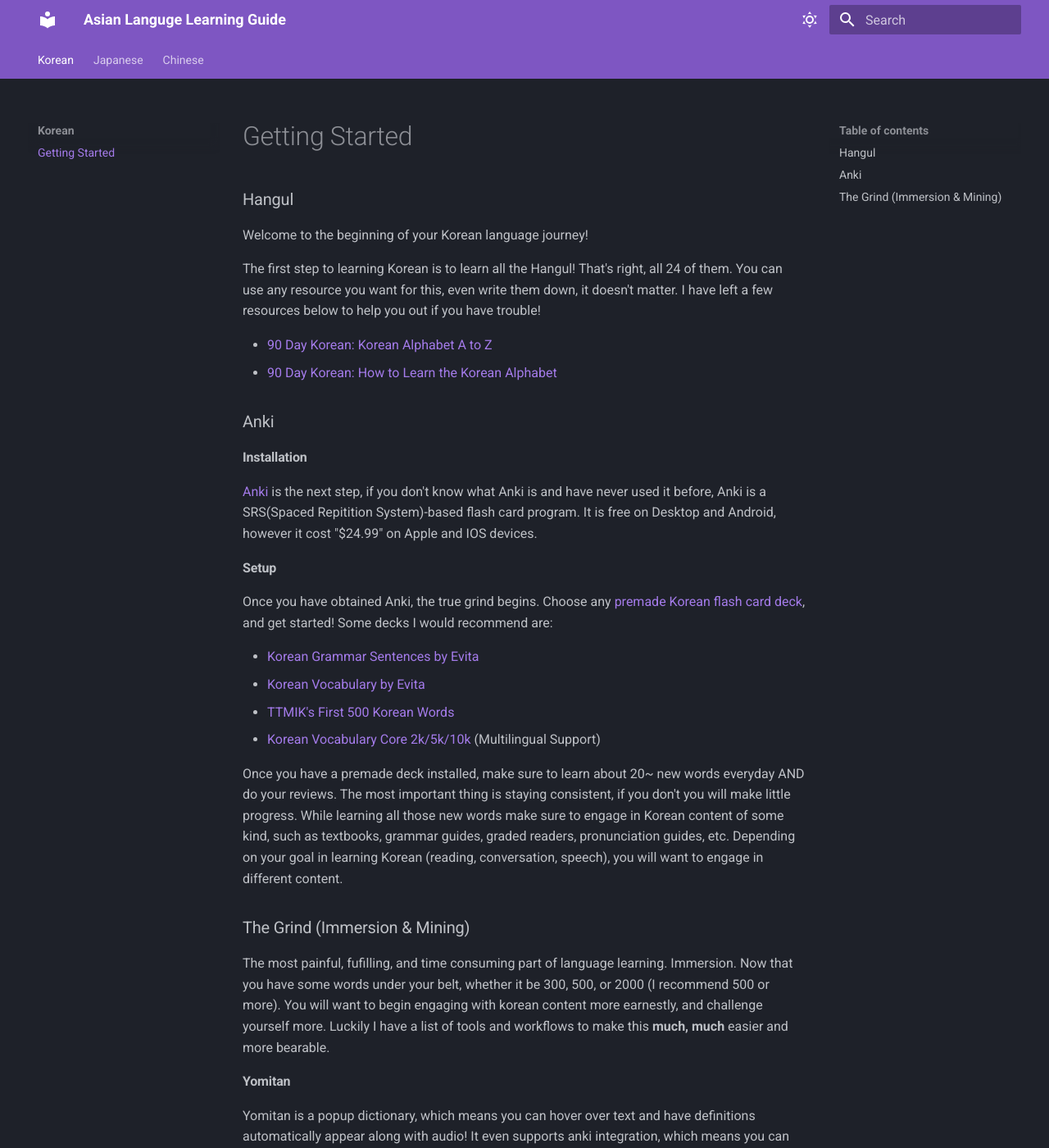
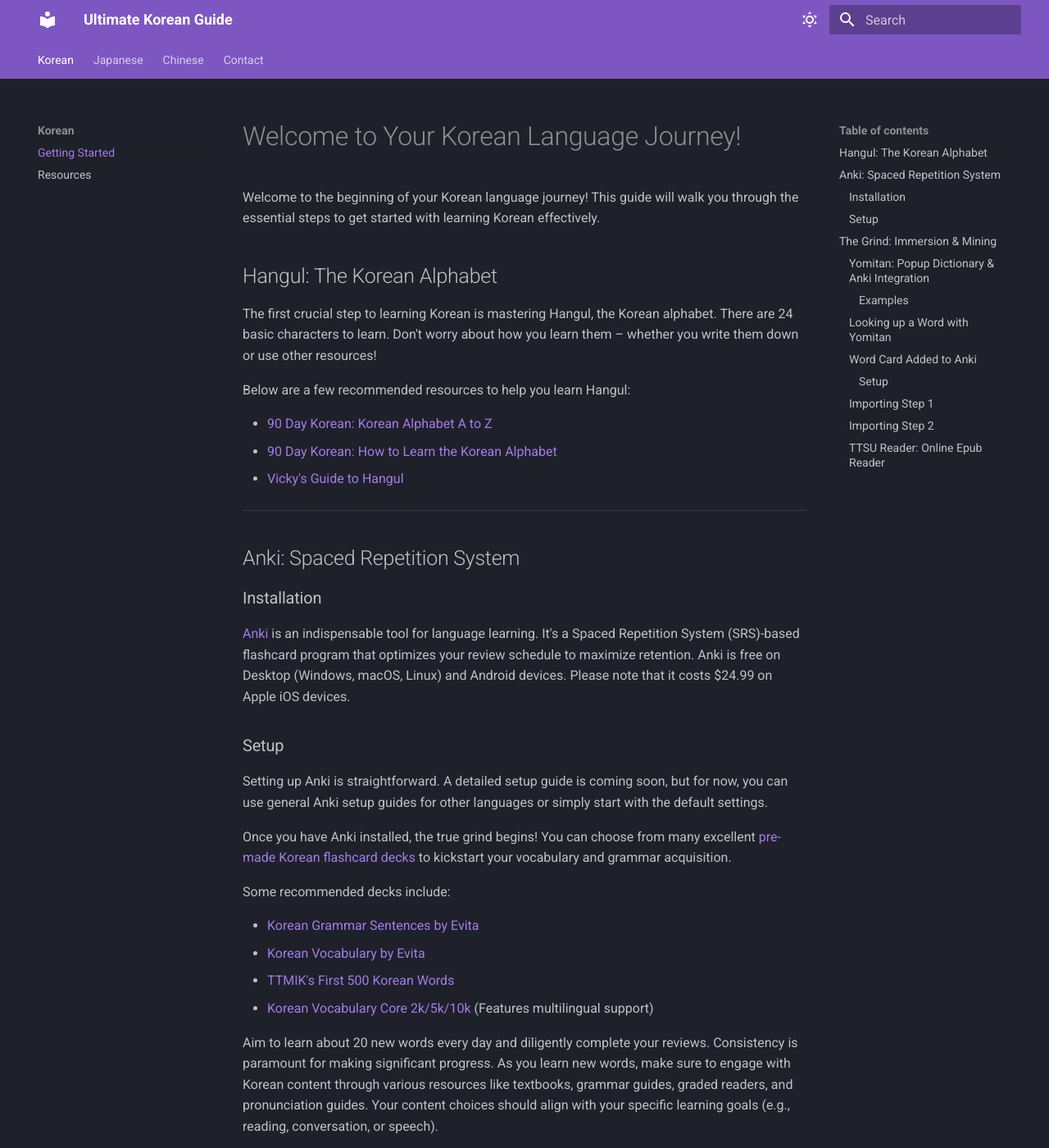
Before and after one commit to SpazzTL/SpazzTL.github.io, an MkDocs documentation site: the page built from docs/korean.md, in a window 1280 px wide and 1400 px high. Shown: the whole window at 82% size. Built offline with MkDocs 1.6.1 and Material for MkDocs 9.7.7, drawn with Linux system fonts in a browser that asks for light colours; some web fonts are replaced; some of the changed text lies outside the part shown.

Commit message:
Massive Revision and Addition

```diff
--- /dev/null
+++ b/docs/css/custom.css
@@ -0,0 +1,8 @@
+
+.image {
+    height: 400px !important;
+    max-width: 100% !important;
+    display: block !important;
+    margin: 0 auto !important; /* To center it */
+
+}
--- a/docs/korean.md
+++ b/docs/korean.md
@@ -1,42 +1,86 @@
-# Hangul
+# Welcome to Your Korean Language Journey!
 
-Welcome to the beginning of your Korean language journey!
+Welcome to the beginning of your Korean language journey! This guide will walk you through the essential steps to get started with learning Korean effectively.
 
-The first step to learning Korean is to learn all the Hangul! That's right, all 24 of them. You can use any resource you want for this, even write them down, it doesn't matter. I have left a few resources below to help you out if you have trouble!
+## Hangul: The Korean Alphabet
 
-* [90 Day Korean: Korean Alphabet A to Z](https://www.90daykorean.com/korean-alphabet-a-to-z/)
-* [90 Day Korean: How to Learn the Korean Alphabet](https://www.90daykorean.com/how-to-learn-the-korean-alphabet/)
+The first crucial step to learning Korean is mastering Hangul, the Korean alphabet. There are 24 basic characters to learn. Don't worry about how you learn them – whether you write them down or use other resources!
 
-# Anki
-## Installation
-[Anki](https://docs.ankiweb.net/platform/windows/installing.html) is the next step, if you don't know what Anki is and have never used it before, Anki is a SRS(Spaced Repitition System)-based flash card program. It is free on Desktop and Android, however it cost "$24.99" on Apple and IOS devices.
-## Setup
-Once you have obtained Anki, the true grind begins. Choose any [premade Korean flash card deck](https://ankiweb.net/shared/decks?search=korean), and get started! Some decks I would recommend are:
+Below are a few recommended resources to help you learn Hangul:
 
-* [Korean Grammar Sentences by Evita ](https://ankiweb.net/shared/info/3614346923)
-* [Korean Vocabulary by Evita](https://ankiweb.net/shared/info/4066961604)
-* [TTMIK's First 500 Korean Words](https://ankiweb.net/shared/info/1551455917)
-* [Korean Vocabulary Core 2k/5k/10k](https://ankiweb.net/shared/info/994297597) (Multilingual Support)
+* <a href="https://www.90daykorean.com/korean-alphabet-a-to-z/" target="_blank" rel="noopener">90 Day Korean: Korean Alphabet A to Z</a>
+* <a href="https://www.90daykorean.com/how-to-learn-the-korean-alphabet/" target="_blank" rel="noopener">90 Day Korean: How to Learn the Korean Alphabet</a>
+* <a href="https://www.youtube.com/watch?v=85qJXvyFrIc" target="_blank" rel="noopener">Vicky's Guide to Hangul</a>
 
-Once you have a premade deck installed, make sure to learn about 20~ new words everyday AND do your reviews. The most important thing is staying consistent, if you don't you will make little progress. While learning all those new words make sure to engage in Korean content of some kind, such as textbooks, grammar guides, graded readers, pronunciation guides, etc. Depending on your goal in learning Korean (reading, conversation, speech), you will want to engage in different content.
+---
 
+## Anki: Spaced Repetition System
 
-# The Grind (Immersion & Mining)
-The most painful, fufilling, and time consuming part of language learning. Immersion. Now that you have some words under your belt, whether it be 300, 500, or 2000 (I recommend 500 or more). You will want to begin engaging with korean content more earnestly, and challenge yourself more. Luckily I have a list of tools and workflows to make this **much, much** easier and more bearable.
+### Installation
 
-## Yomitan
-Yomitan is a popup dictionary, which means you can hover over text and have definitions automatically appear along with audio! It even supports anki integration, which means you can "Mine" cards very easily! "Mining" is when you see a new word, and add it to study later. In the example below I am using Yomitan on 응시하다, and then clicking the plus button to add it to anki.
+<a href="https://docs.ankiweb.net/platform/windows/installing.html" target="_blank" rel="noopener">Anki</a> is an indispensable tool for language learning. It's a Spaced Repetition System (SRS)-based flashcard program that optimizes your review schedule to maximize retention. Anki is free on Desktop (Windows, macOS, Linux) and Android devices. Please note that it costs $24.99 on Apple iOS devices.
 
-## Examples
+### Setup
+
+Setting up Anki is straightforward. A detailed setup guide is coming soon, but for now, you can use general Anki setup guides for other languages or simply start with the default settings.
+
+Once you have Anki installed, the true grind begins! You can choose from many excellent <a href="https://ankiweb.net/shared/decks?search=korean" target="_blank" rel="noopener">pre-made Korean flashcard decks</a> to kickstart your vocabulary and grammar acquisition.
+
+Some recommended decks include:
+
+* <a href="https://ankiweb.net/shared/info/3614346923" target="_blank" rel="noopener">Korean Grammar Sentences by Evita</a>
+* <a href="https://ankiweb.net/shared/info/4066961604" target="_blank" rel="noopener">Korean Vocabulary by Evita</a>
+* <a href="https://ankiweb.net/shared/info/1551455917" target="_blank" rel="noopener">TTMIK's First 500 Korean Words</a>
+* <a href="https://ankiweb.net/shared/info/994297597" target="_blank" rel="noopener">Korean Vocabulary Core 2k/5k/10k</a> (Features multilingual support)
+
+Aim to learn about 20 new words every day and diligently complete your reviews. Consistency is paramount for making significant progress. As you learn new words, make sure to engage with Korean content through various resources like textbooks, grammar guides, graded readers, and pronunciation guides. Your content choices should align with your specific learning goals (e.g., reading, conversation, or speech).
+
+---
+
+## The Grind: Immersion & Mining
+
+This is often the most challenging, yet ultimately rewarding and time-consuming, part of language learning: immersion. Once you have a foundational vocabulary (I recommend 500 words or more), you'll want to start engaging with Korean content more earnestly and challenging yourself. Fortunately, several tools and workflows can make this process **much** easier and more bearable.
+
+### Yomitan: Popup Dictionary & Anki Integration
+
+Yomitan is an incredibly useful browser extension that functions as a popup dictionary. You can simply hover over Korean text on a webpage, and definitions along with audio will automatically appear. Its main feature is Anki integration, allowing you to "mine" new cards effortlessly. "Mining" refers to the process of encountering a new word, looking it up, and adding it to your Anki deck for later study.
+
+#### Examples
 
 === "Yomitan Lookup"
 
-    ### Looking up a word
-    Here's a screenshot showing the Yomitan dictionary overlay when looking up a word on a webpage.
-    ![Yomitan Lookup Screenshot](/assets/yomitan-1.png)
+    ### Looking up a Word with Yomitan
+    Here is me using Yomitan while reading 꼬마 중위 in TTSU Reader (below)
+    <img src="/assets/yomitan-1.png" alt="Yomitan Word Lookup Screenshot" class="image">
 
 === "Anki Card"
 
-    ### Word added to Anki
-    This screenshot displays the Anki card that is automatically generated from Yomitan. (With my custom styling*)
-    ![Anki Word Card Screenshot](/assets/yomitan-2.png)
+    ### Word Card Added to Anki
+    This screenshot shows the word I mined in Anki. (Please note I have a custom Anki card setup)
+    <img src="/assets/yomitan-2.png" alt="Anki Card Screenshot" class="image">
+
+#### Setup
+First, let's install some dictionaries for use in Yomitan. You don't have to download all the dicts, or the same ones.
+
+* Install <a href="https://github.com/Samuihasu/krdict-yomichan/releases/tag/v2" target="_blank" rel="noopener">krdict_v2.zip</a>
+* Install <a href="https://github.com/Lyroxide/yomitan-ko-dic/releases" target="_blank" rel="noopener">Frequency & IPA & KO-EN</a> (Press 'Show all 30 assets')
+* Install <a href="https://github.com/peldas/yomitan-dicts?tab=readme-ov-file#korean-korean" target="_blank" rel="noopener">Hanja Dict</a>
+
+##### Step by Step
+
+=== "Step One"
+    Press "Configure installed and enabled dictionaries."
+    ### Importing Step 1
+    <img src="/assets/yomitan-3.png" alt="Yomitan Import Step One" class="image">
+=== "Step Two"
+    Press import and select all dictionaries you want to import. Then re-order as wanted, reference below.
+    ### Importing Step 2
+    <img src="/assets/yomitan-4.png" alt="Yomitan Import Step Two" class="image">
+
+Now that you have all the dicts installed, open Yomitan settings and import settings, using this <a href="https://drive.google.com/file/d/12FBuZJ5jdv5z7pou3WZPY5cfOTZmUcfU/view?usp=sharing" target="_blank" rel="noopener">file</a>.
+
+All your Yomitan look up should work! Hold shift for bilingual, and alt-shift monolingual! To setup anki, refer to one of the other guides for now such as <a href="https://learnjapanese.moe/yomichan/" target="_blank" rel="noopener">Moes Way</a>.
+
+### TTSU Reader: Online Epub Reader
+
+<a href="https://reader.ttsu.app" target="_blank" rel="noopener">TTSU Reader</a> is an online EPUB reader that works seamlessly with Yomitan, as seen in the examples above. Its primary benefit is enabling you to easily copy and paste text and use Yomitan. You can source your EPUBs in various ways, some of which will be listed in the Resources section [TODO].
--- a/mkdocs.yml
+++ b/mkdocs.yml
@@ -1,5 +1,7 @@
-site_name: Asian Languge Learning Guide
+site_name: Ultimate Korean Guide
 site_url: https://spazztl.github.io/
+extra_css:
+  - css/custom.css
 theme:
   name: material
   palette:
@@ -30,17 +32,22 @@
   #- Home: home.md
   - Korean:
       - 'Getting Started': korean.md
+      - 'Resources': koreanresources.md
   - Japanese: japanese.md
   - Chinese: chinese.md
+  - Contact: contact.md
 
 markdown_extensions:
   - toc:
       permalink: "#"
       permalink_title: Anchor link to this section for reference
-
-      baselevel: "3"
-      toc_depth: "3"
-
+      baselevel: 1
+      toc_depth: 4
+  - md_in_html
+  - attr_list
   - pymdownx.superfences
+  - pymdownx.emoji:
+      emoji_index: !!python/name:material.extensions.emoji.twemoji
+      emoji_generator: !!python/name:material.extensions.emoji.to_svg
   - pymdownx.tabbed:
       alternate_style: true
```
Also changed, not shown: docs/chinese.md (+1 -1 lines), docs/contact.md (added, +4 -0 lines), docs/home.md (+25 -2 lines), docs/index.md (+1 -1 lines), docs/japanese.md (+1 -1 lines), docs/koreanresources.md (added, +13 -0 lines), docs/assets/yomitan-3.png (added), docs/assets/yomitan-4.png (added).
